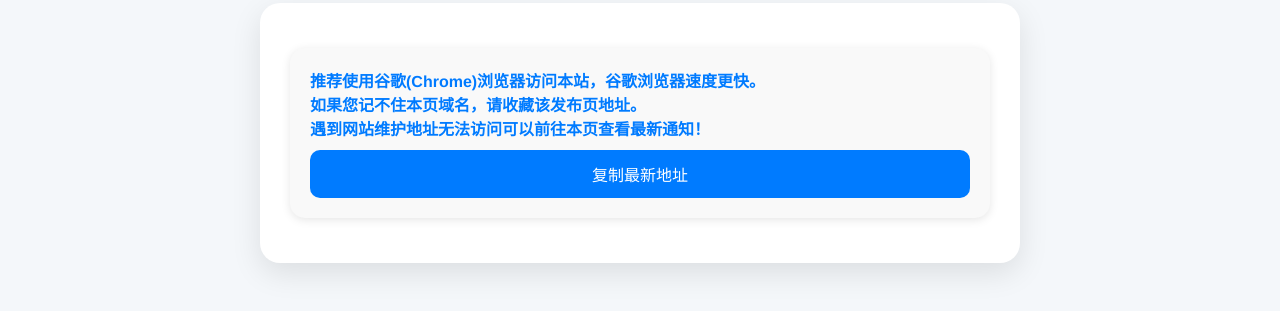
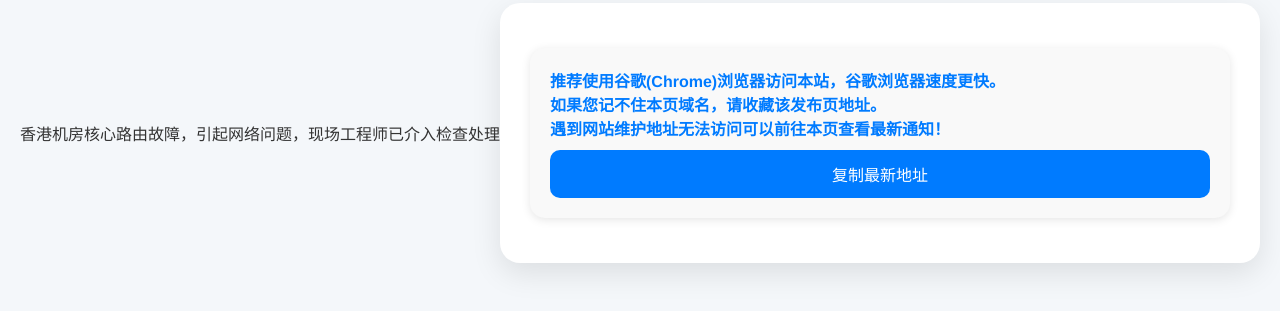
Before and after one commit to xiaobaoclub/page, a plain HTML site: page index.html in a window 1280 px wide. Shown: the part 287-598 px from the top of the page. Drawn offline with Linux system fonts and the light colour scheme.

Commit message:
Update index.html

```diff
--- a/index.html
+++ b/index.html
@@ -75,7 +75,7 @@
     </style>
 </head>
 <body>
-
+香港机房核心路由故障，引起网络问题，现场工程师已介入检查处理
 <div class="container">
     <div class="urls">
         <div class='url-item'><span class='url-title'>推荐使用谷歌(Chrome)浏览器访问本站，谷歌浏览器速度更快。<br>如果您记不住本页域名，请收藏该发布页地址。<br>遇到网站维护地址无法访问可以前往本页查看最新通知！</span><button class='copy-btn' onclick='copyToClipboard("https://www.qsbtxt.net/")'>复制最新地址</button></div></div>
```
